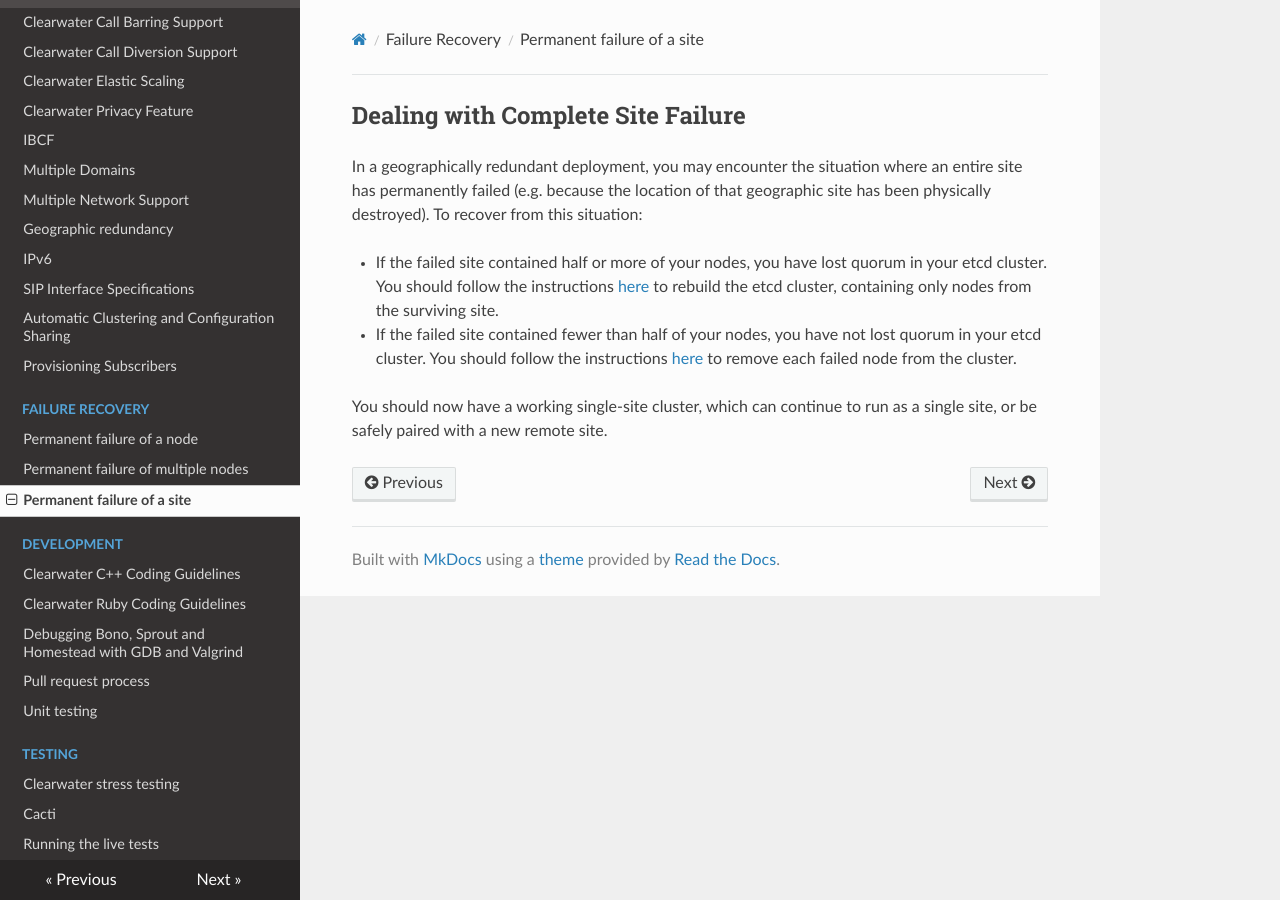
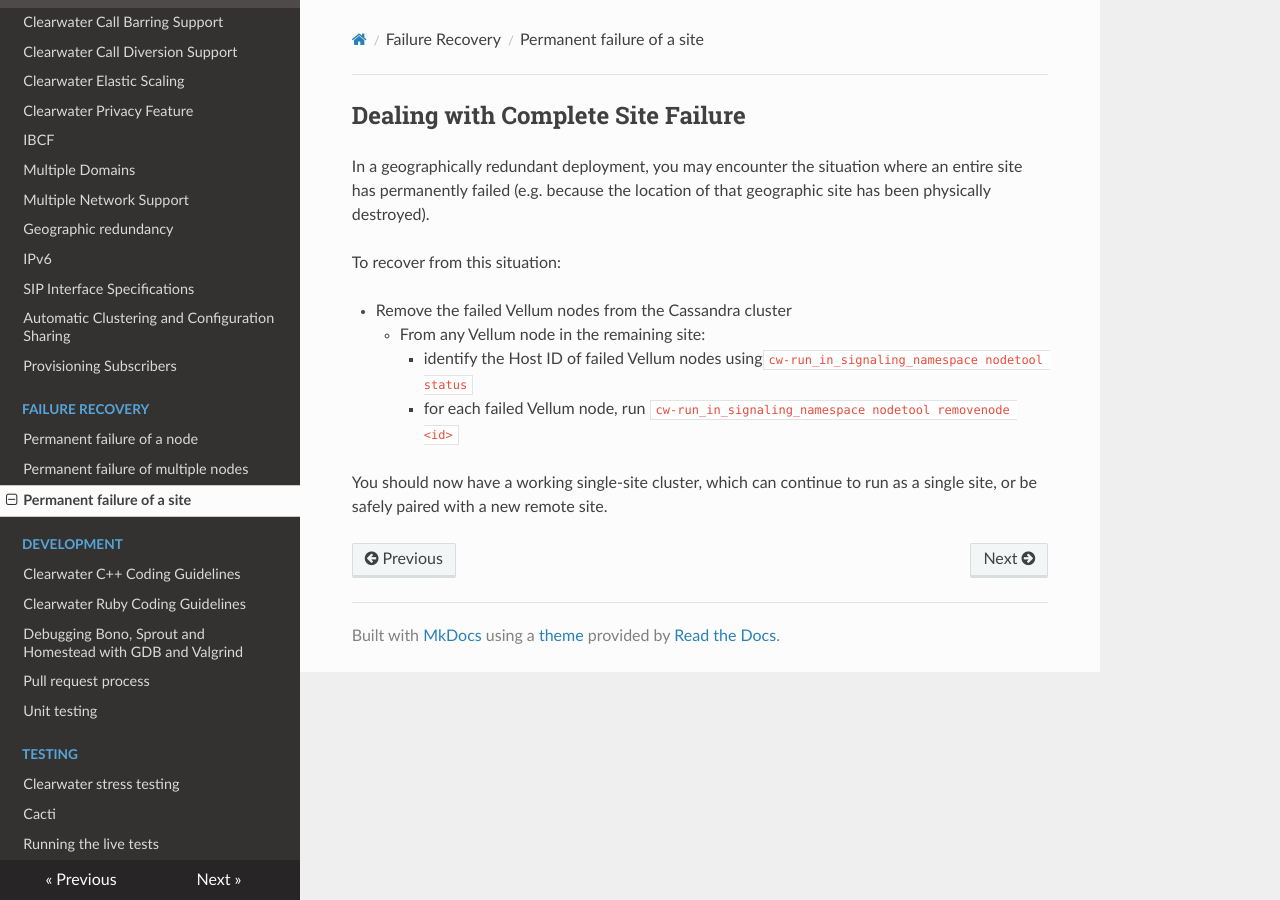
Before and after one commit to Metaswitch/clearwater-readthedocs, an MkDocs documentation site: the page built from docs/Handling_Site_Failure.md, in a window 1280 px wide. Built offline with MkDocs 1.6.1, drawn with Linux system fonts in a browser that asks for light colours; nearby versions of some CDN libraries; old or Windows-style settings are respelled for this version of MkDocs.

Commit message:
Update Site Failure for split-state

```diff
--- a/docs/Handling_Site_Failure.md
+++ b/docs/Handling_Site_Failure.md
@@ -2,12 +2,14 @@
 
 In a geographically redundant deployment, you may encounter the situation where
 an entire site has permanently failed (e.g. because the location of that
-geographic site has been physically destroyed). To recover from this situation:
+geographic site has been physically destroyed).
 
-* If the failed site contained half or more of your nodes, you have lost
-  quorum in your etcd cluster. You should follow the instructions [here](http://clearwater.readthedocs.io/en/latest/Handling_Multiple_Failed_Nodes.html) to rebuild the etcd cluster, containing only nodes from the surviving site.
-* If the failed site contained fewer than half of your nodes, you have not lost
-  quorum in your etcd cluster. You should follow the instructions [here](http://clearwater.readthedocs.io/en/latest/Handling_Failed_Nodes.html) to remove each failed node from the cluster.
+To recover from this situation:
+
+* Remove the failed Vellum nodes from the Cassandra cluster
+    * From any Vellum node in the remaining site:
+        * identify the Host ID of failed Vellum nodes using`cw-run_in_signaling_namespace nodetool status`
+        * for each failed Vellum node, run `cw-run_in_signaling_namespace nodetool removenode <id>`
 
 You should now have a working single-site cluster, which can continue to run as
 a single site, or be safely paired with a new remote site.
```
